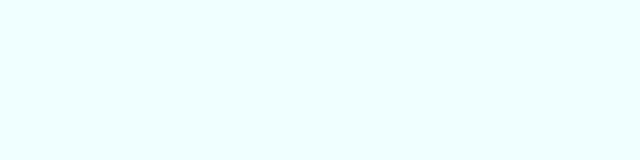
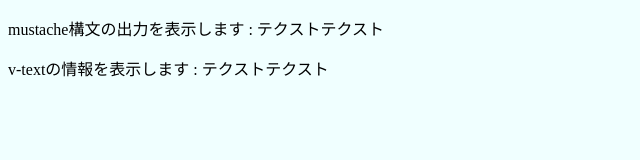
Before and after one commit to Cilvia/vue_primer, a plain HTML site: page index.html in a window 1280 px wide. Shown: the whole page, without its empty margins (0-640 px from the left). Drawn offline with Linux system fonts and the light colour scheme.

Commit message:
文字出力

```diff
--- a/index.html
+++ b/index.html
@@ -6,6 +6,10 @@
     <link rel="stylesheet" href="style.css">
 </head>
 <body>
+    <div class="js-component01">
+        <p>mustache構文の出力を表示します : {{ text }}</p>
+        <p>v-textの情報を表示します : <span v-text="text"></span></p>
+    </div>
 
     <script src="vue.js"></script>
     <script src="script.js"></script>
--- a/script.js
+++ b/script.js
@@ -0,0 +1,6 @@
+new Vue({
+    el: '.js-component01',
+    data: {
+        text: 'テクストテクスト'
+    }
+});
```
